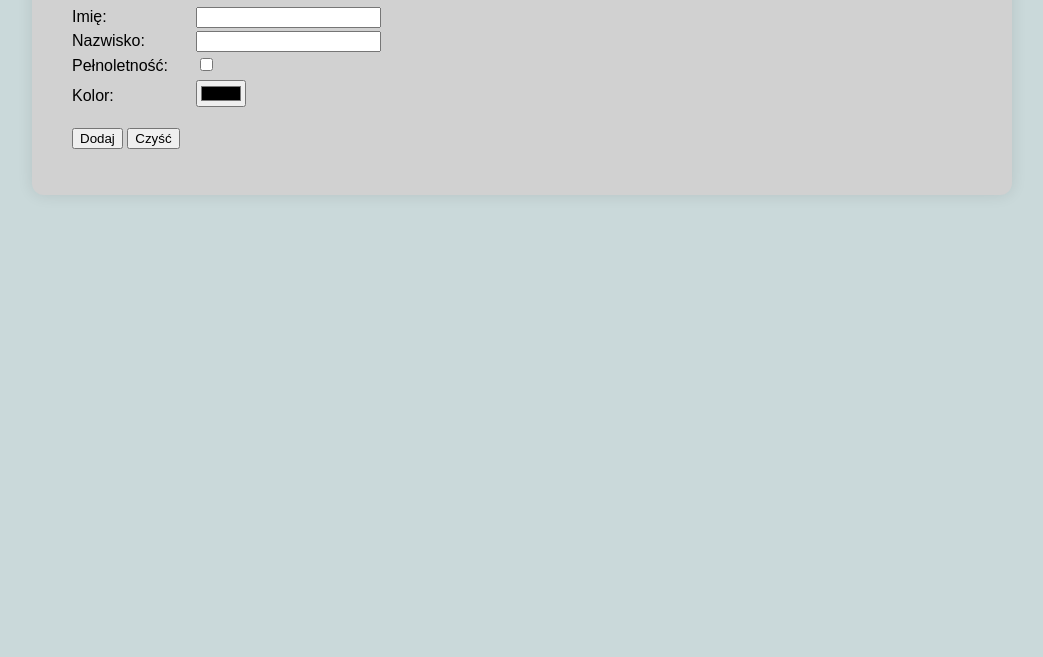
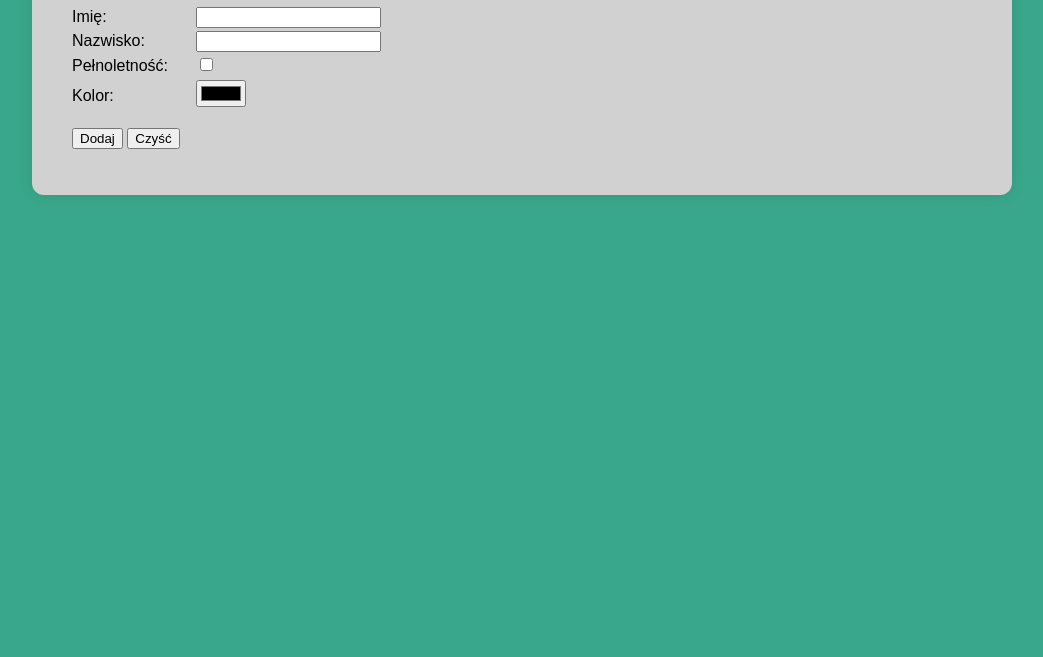
Before and after one commit to 1i-2022-Kacper-24/respiratorium-do-robienia-dzieci-i-usuwania-, a plain HTML site: page index.html in a window 1280 px wide. Shown: the part 143-800 px from the top of the page, without its empty margins (118-1161 px from the left). Drawn offline with Linux system fonts and the light colour scheme.

Commit message:
Update style.css

```diff
--- a/style.css
+++ b/style.css
@@ -2,7 +2,7 @@ body {
     font-family: Arial, sans-serif;
     margin: 0;
     padding: 0;
-    background-color: #cad9da;
+    background-color: #39a78b;
     display: flex;
     flex-direction: column;
     align-items: center;
```
